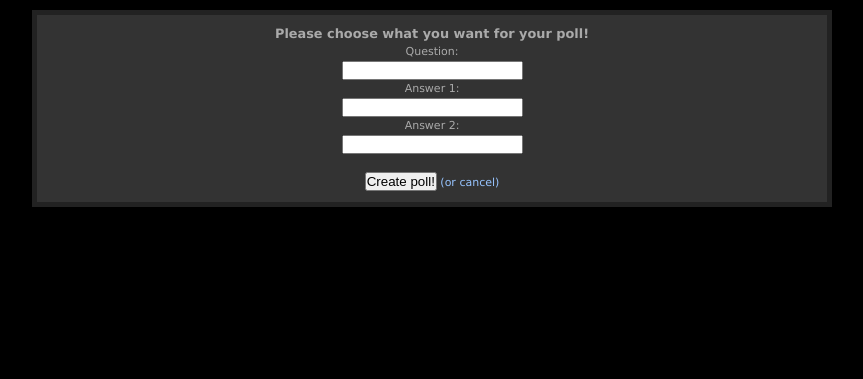
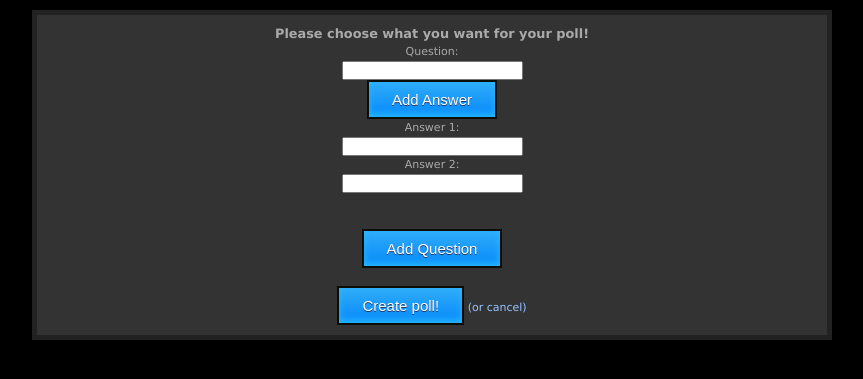
Before and after one commit to PMRocha/LTW, a PHP site: page /newpoll.html in a window 1280 px wide. Shown: the part 150-529 px from the top of the page, without its empty margins (208-1071 px from the left). Run offline with PHP 8.4, Linux system fonts and the light colour scheme; some libraries are stand-ins or nearby versions.

Commit message:
added javascript to create poll(some issues )

```diff
--- /dev/null
+++ b/Page/createpoll.js
@@ -0,0 +1,38 @@
+$( document ).ready(function() {
+
+	var max_fields      = 6; //maximum input boxes allowed
+    var wrapper         = $(".input_fields_wrap"); //Fields wrapper
+    var add_button      = $("#input_button"); //Add button ID
+
+    var x = 2; //initlal text box count
+    $(add_button).click(function(e){ //on add input button click
+        e.preventDefault();
+        if(x < max_fields){ //max input box allowed
+            x++; //text box increment
+            $(wrapper).append('<div><br><input type="text" name="answer"/><br><a href="#" class="remove_field">Remove</a></div>'); //add input box
+        }
+    });
+
+    $(wrapper).on("click",".remove_field", function(e){ //user click on remove text
+        e.preventDefault(); $(this).parent('div').remove(); x--;
+    })
+
+	$("#addQuestion").on("click",addQuestion);
+	$("#addAnswer").on("click",addAnswer);
+	});
+
+function firstTagChild(element) {
+
+	return element.children().first();
+}
+
+function addQuestion() {
+	console.log("you just clicked a thing");
+	var original = firstTagChild($("#poll"));
+	original.clone().appendTo($("#questionsAdded"));
+}
+
+function addAnswer() {
+	console.log("you just clicked a thing");
+	$("#answerChunk").clone().appendTo($("#answersAdded"));
+}
--- a/Page/newpoll.html
+++ b/Page/newpoll.html
@@ -5,6 +5,8 @@ session_start();
 <html>
 	<head>
 		<link rel="stylesheet" type="text/css" href="style.css">
+		<script src="//code.jquery.com/jquery-1.11.0.min.js"></script>
+		<script type="text/javascript" src="createpoll.js"></script>
 		<title>Creating poll - POLL RAVAGER 3000</title>
 	</head>
 	<body>
@@ -16,15 +18,29 @@ session_start();
 			</div>
 			<div class="centered">
 				<h3>Please choose what you want for your poll!</h3>
-				<form action="createpoll.php" method="post">
-					<p>Question:</p>
-					<input type="text" name="question">
-					<p>Answer 1:</p>
-					<input type="text" name="answer1">
-					<p>Answer 2:</p>
-					<input type="text" name="answer2">
-					<p></p><br>
-					<input type="submit" value="Create poll!">
+				<form id="poll" action="createpoll.php" method="post">
+					<div id="questionChunk" >
+						<p>Question:</p>
+						<input type="text" name="question" required="required">
+						<br>
+						<div class="input_fields_wrap">
+							<button id="input_button" class="myButton">Add Answer</button>
+							<div>
+							<p>Answer 1:</p>
+							<input type="text" name="answer1" required="required">
+							</div>
+							<div>
+							<p>Answer 2:</p>
+							<input type="text" name="answer2" required="required">
+							</div>
+						</div>
+						<br><br>
+					</div>
+					<div id="questionsAdded">
+					</div>
+					<input id="addQuestion" class="myButton" type="button" value="Add Question"/>
+					<br><br>
+					<input class="myButton" type="submit" value="Create poll!">
 					<a href="personal.php">(or cancel)</a>
 				</form>
 			</div>
--- a/Page/starthere.html
+++ b/Page/starthere.html
@@ -18,7 +18,8 @@
 			<p>Password</p>
 			<input type="password" name="password" required="required">
 			<p></p><br>
-			<input type="submit" value="Log in">
+			<input class="myButton" type="submit" value="Log in">
+
 		</form>
 		</div>
 
--- a/Page/style.css
+++ b/Page/style.css
@@ -110,6 +110,43 @@ line-height: 30px;
 }
 .right a { text-decoration: none }
 
+.myButton {
+	-moz-box-shadow:inset 0px -3px 7px 0px #29bbff;
+	-webkit-box-shadow:inset 0px -3px 7px 0px #29bbff;
+	box-shadow:inset 0px -3px 7px 0px #29bbff;
+	background:-webkit-gradient(linear, left top, left bottom, color-stop(0.05, #2dabf9), color-stop(1, #0688fa));
+	background:-moz-linear-gradient(top, #2dabf9 5%, #0688fa 100%);
+	background:-webkit-linear-gradient(top, #2dabf9 5%, #0688fa 100%);
+	background:-o-linear-gradient(top, #2dabf9 5%, #0688fa 100%);
+	background:-ms-linear-gradient(top, #2dabf9 5%, #0688fa 100%);
+	background:linear-gradient(to bottom, #2dabf9 5%, #0688fa 100%);
+	filter:progid:DXImageTransform.Microsoft.gradient(startColorstr='#2dabf9', endColorstr='#0688fa',GradientType=0);
+	background-color:#2dabf9;
+	border:2px solid #0b0e07;
+	display:inline-block;
+	cursor:pointer;
+	color:#ffffff;
+	font-family:arial;
+	font-size:15px;
+	padding:9px 23px;
+	text-decoration:none;
+	text-shadow:0px 1px 0px #263666;
+}
+.myButton:hover {
+	background:-webkit-gradient(linear, left top, left bottom, color-stop(0.05, #0688fa), color-stop(1, #2dabf9));
+	background:-moz-linear-gradient(top, #0688fa 5%, #2dabf9 100%);
+	background:-webkit-linear-gradient(top, #0688fa 5%, #2dabf9 100%);
+	background:-o-linear-gradient(top, #0688fa 5%, #2dabf9 100%);
+	background:-ms-linear-gradient(top, #0688fa 5%, #2dabf9 100%);
+	background:linear-gradient(to bottom, #0688fa 5%, #2dabf9 100%);
+	filter:progid:DXImageTransform.Microsoft.gradient(startColorstr='#0688fa', endColorstr='#2dabf9',GradientType=0);
+	background-color:#0688fa;
+}
+.myButton:active {
+	position:relative;
+	top:1px;
+}
+
 #footer {
 margin-top: 10px;
 text-align: center;
```
